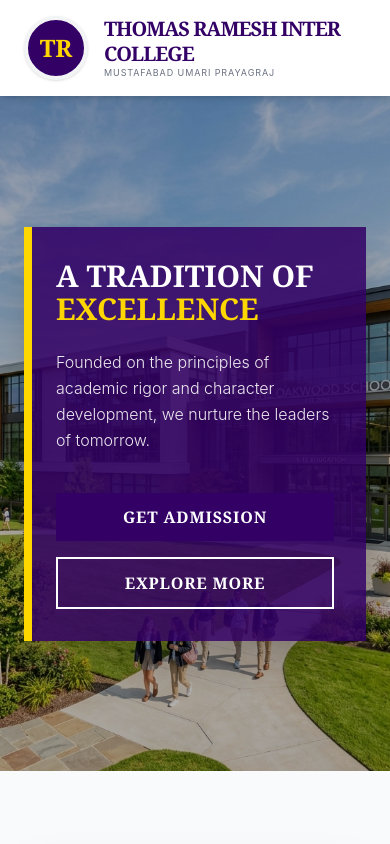
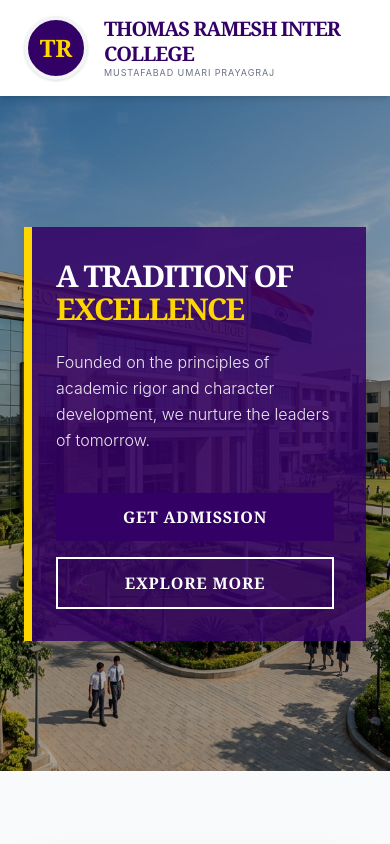
Before and after one commit to thomas2570/TRIC-School-Management, a React (Vite) app: page / in a window 390 px wide. Shown: the top 844 px of the page. Built offline with nearby package versions, Linux system fonts and the light colour scheme; no server answers.

Commit message:
Upgrade: Dynamic profiles, mobile responsiveness, and clickable navigation links

```diff
--- a/src/components/Navbar.jsx
+++ b/src/components/Navbar.jsx
@@ -29,9 +29,9 @@ const Navbar = ({ onMenuClick }) => {
             </p>
             <p className="text-xs text-gray-500 capitalize">{role}</p>
           </div>
-          <div className="w-10 h-10 rounded-full bg-primary flex items-center justify-center text-secondary font-bold text-xs border-2 border-white shadow-sm overflow-hidden">
+          <Link to="/" className="w-10 h-10 rounded-full bg-primary flex items-center justify-center text-secondary font-bold text-xs border-2 border-white shadow-sm overflow-hidden hover:scale-110 transition-transform">
             {user.name ? user.name.charAt(0).toUpperCase() : 'U'}
-          </div>
+          </Link>
         </div>
       </div>
     </nav>
--- a/src/components/Sidebar.jsx
+++ b/src/components/Sidebar.jsx
@@ -39,13 +39,13 @@ const Sidebar = ({ isOpen, onClose }) => {
         ${isOpen ? 'translate-x-0' : '-translate-x-full lg:translate-x-0'}
       `}>
         <div className="flex items-center justify-between p-6 border-b border-gray-100">
-          <div className="flex items-center gap-3">
-            <div className="w-10 h-10 bg-primary rounded-full flex-shrink-0 aspect-square flex items-center justify-center text-secondary font-bold text-xl border-2 border-gray-100">TR</div>
+          <Link to="/" className="flex items-center gap-3 group">
+            <div className="w-10 h-10 bg-primary rounded-full flex-shrink-0 aspect-square flex items-center justify-center text-secondary font-bold text-xl border-2 border-gray-100 group-hover:scale-110 transition-transform">TR</div>
             <div className="flex flex-col">
               <span className="font-black text-[10px] text-primary uppercase tracking-tighter leading-none">Thomas Ramesh</span>
               <span className="font-black text-[10px] text-primary uppercase tracking-tighter leading-none">inter college</span>
             </div>
-          </div>
+          </Link>
           <button onClick={onClose} className="lg:hidden p-1 hover:bg-gray-100 rounded">
             <X className="w-6 h-6 text-gray-500" />
           </button>
--- a/src/pages/LandingPage.jsx
+++ b/src/pages/LandingPage.jsx
@@ -53,13 +53,13 @@ const LandingPage = () => {
       {/* Navigation */}
       <nav className="sticky top-0 w-full z-50 bg-white shadow-md px-6 py-4">
         <div className="max-w-7xl mx-auto flex items-center justify-between">
-          <div className="flex items-center gap-4">
-            <div className="w-16 h-16 bg-primary rounded-full flex-shrink-0 aspect-square flex items-center justify-center text-secondary font-bold text-2xl border-4 border-gray-100 shadow-sm">TR</div>
+          <Link to="/" className="flex items-center gap-4 group">
+            <div className="w-16 h-16 bg-primary rounded-full flex-shrink-0 aspect-square flex items-center justify-center text-secondary font-bold text-2xl border-4 border-gray-100 shadow-sm group-hover:scale-110 transition-transform">TR</div>
             <div>
               <h1 className="text-xl font-extrabold text-primary leading-tight uppercase tracking-tighter">Thomas Ramesh inter college</h1>
               <p className="text-[9px] text-gray-500 uppercase tracking-widest font-sans">Mustafabad Umari Prayagraj</p>
             </div>
-          </div>
+          </Link>
 
           <div className="hidden lg:flex items-center justify-end flex-1 gap-10">
             <div className="flex items-center gap-8 font-serif font-bold text-gray-800 uppercase text-[12px] tracking-[0.2em]">
@@ -98,14 +98,14 @@ const LandingPage = () => {
           <motion.div
             initial={{ opacity: 0, x: -50 }}
             animate={{ opacity: 1, x: 0 }}
-            className="purple-overlay p-8 sm:p-12 lg:p-16 text-white max-w-xl shadow-2xl relative"
+            className="purple-overlay p-8 sm:p-12 lg:p-16 text-white max-w-3xl shadow-2xl relative"
           >
             <div className="absolute top-0 left-0 w-2 h-full bg-secondary"></div>
-            <h2 className="text-3xl sm:text-5xl lg:text-7xl font-black uppercase mb-6 leading-[1.1]">
+            <h2 className="text-3xl sm:text-5xl lg:text-6xl xl:text-7xl font-black uppercase mb-6 leading-[1.1] tracking-tighter">
               A Tradition of <br />
               <span className="text-secondary">Excellence</span>
             </h2>
-            <p className="text-base sm:text-lg lg:text-xl font-light mb-10 leading-relaxed font-sans opacity-90">
+            <p className="text-base sm:text-lg lg:text-xl font-light mb-10 leading-relaxed font-sans opacity-90 max-w-2xl">
               Founded on the principles of academic rigor and character development, we nurture the leaders of tomorrow.
             </p>
             <div className="flex flex-col sm:flex-row gap-4">
```
Also changed, not shown: public/images/campus.jpg.
